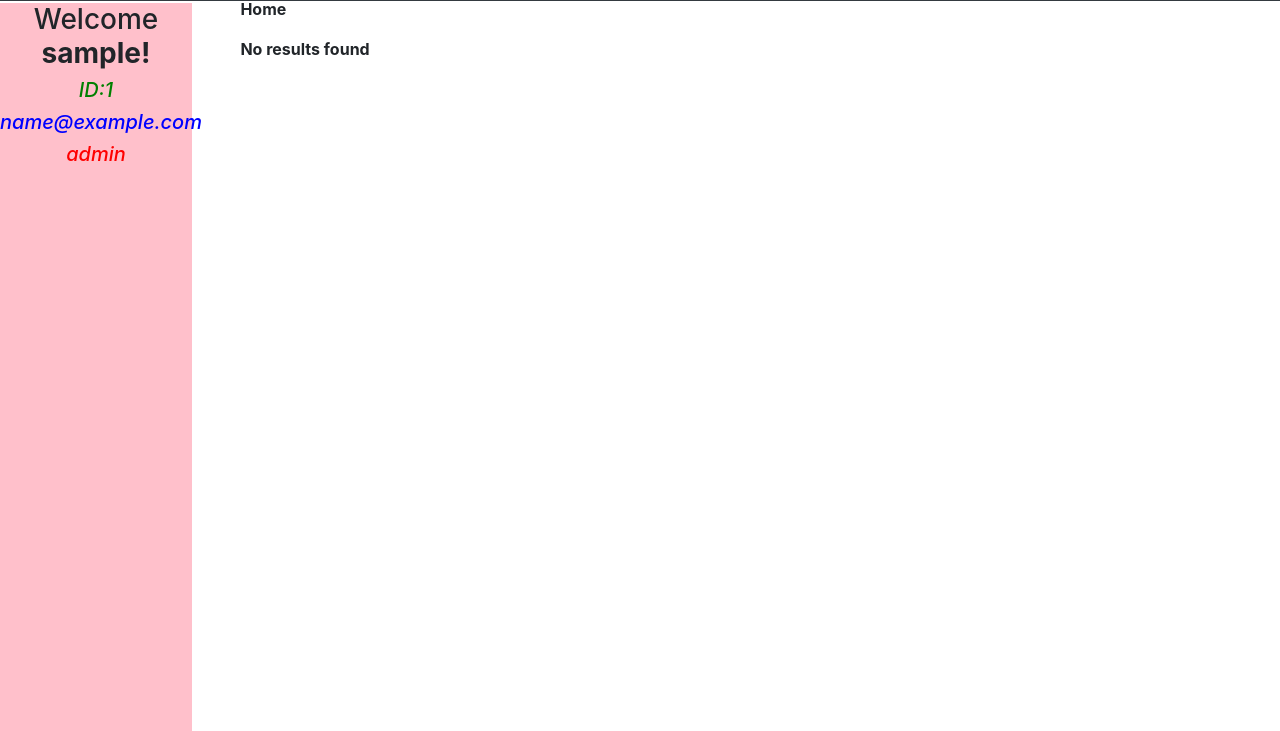
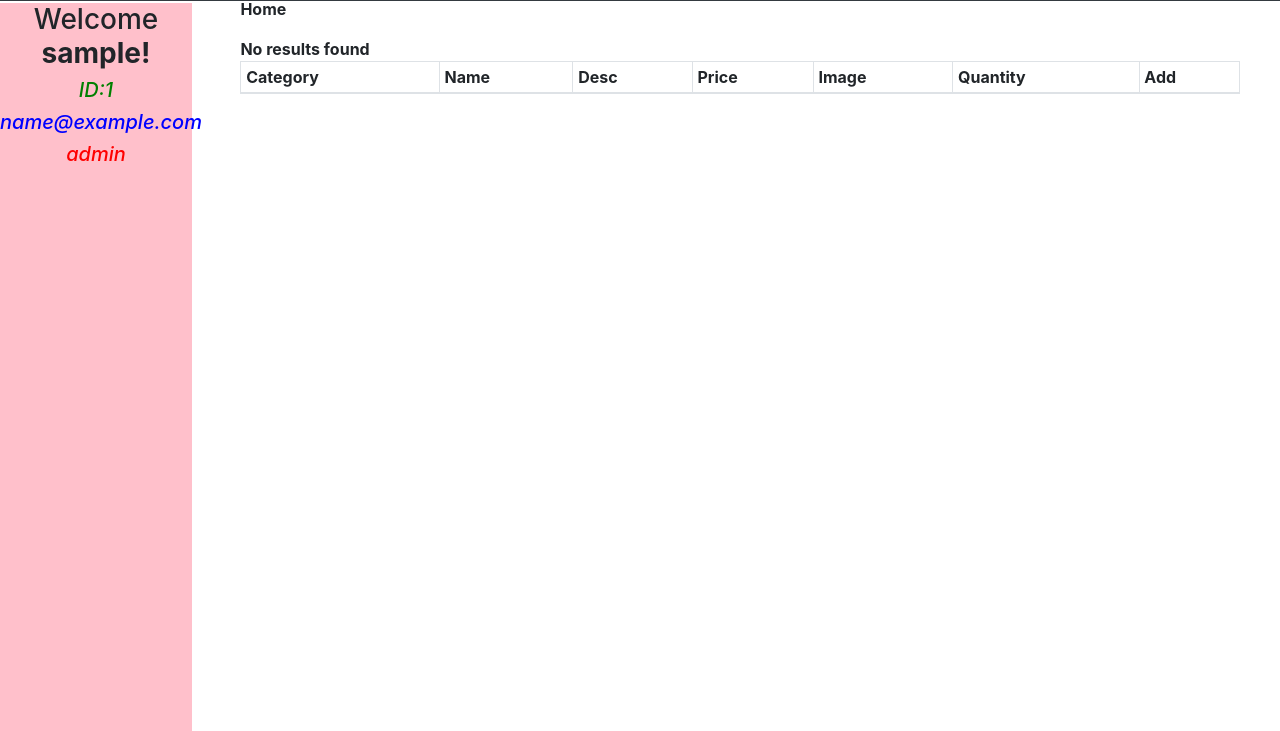
Before and after one commit to SS-2020/spider_task3, a PHP site: page /buyer.php in a window 1280 px wide. Shown: the part 69-800 px from the top of the page. Run offline with PHP 8.4, Linux system fonts and the light colour scheme; the visitor is signed in with stand-in values (Sample User, id 1); tables that the repository leaves empty or names only in its code hold one stand-in row (values such as "Sample post"); lists and menus that the app fills with data are empty; some libraries are stand-ins or nearby versions.

Commit message:
updated tabular mode

```diff
--- a/buyer.php
+++ b/buyer.php
@@ -66,11 +66,6 @@ else if(isset($_POST['buy'])){
 	#number{
 		width:3em;
 	}
-	td{
-		paddig:10px;
-		border: solid black 2px;
-		text-align: center;
-	}
 	#head{
 		border:none;
 		font-size:20px;
@@ -131,14 +126,24 @@ else if(isset($_POST['buy'])){
   <div class="tab-content" style="padding:10px;">
     <div id="home">
 	<p>Home</p>
+	<table class="table table-striped table-bordered table-sm"  style="width:1000px;">
+	<thead>
+		<th class="th-sm">Category</th>
+		<th class="th-sm">Name</th>
+		<th class="th-sm">Desc</th>
+		<th class="th-sm">Price</th>
+		<th class="th-sm">Image</th>
+		<th class="th-sm">Quantity</th>
+		<th class="th-sm">Add</th>
+	</thead>
+	<tbody>
       <?php
-			echo "<table id='gallery'>";
 			$count=$numrow=0;
 			$check="";
 			$query1="SELECT id,type,itemname,description,quantity,price,image,uid FROM items GROUP BY type";
 			if(isset($_POST["btnsearch"])){
 				$find=trim($_POST["find"]);
-				$query1="SELECT id,type,itemname,description,quantity,price,image,uid FROM items WHERE itemname LIKE '%{$find}%' OR description LIKE '%{$find}%' GROUP BY type";
+				$query1="SELECT id,type,itemname,description,quantity,price,image,uid FROM items WHERE type LIKE '%{$find}%' OR itemname LIKE '%{$find}%' OR description LIKE '%{$find}%' GROUP BY type";
 			}
 			$result1= mysqli_query($link,$query1);
 			$numrow=0;
@@ -149,8 +154,6 @@ else if(isset($_POST['buy'])){
 				$numrow=0;
 				$msg="";
 				$type=$data["type"];
-				if($check!=$type)
-					echo "<tr><td id='head'>$type</td></tr><tr>";
 				$iid=$data["id"];
 				$name=$data["itemname"];
 				$quan=$data["quantity"];
@@ -160,17 +163,20 @@ else if(isset($_POST['buy'])){
 				$uid=$data["uid"];
 				$iscart=mysqli_query($link,"SELECT * FROM cart WHERE iid='$iid' AND bid='$id'");
 				$numrow=mysqli_num_rows($iscart);
-				echo "<td><a target='_blank' href='viewimg.php?iid=$iid'><img src='".$image."' width='100' height='100'/></a>
-						<br><b>$name</b>
-						<br>Rs.$price";
+				echo "<td>$type</td>
+						<td>$name</td>
+						<td>$desc</td>
+						<td>$price</td>
+						<td><a target='_blank' href='viewimg.php?iid=$iid'><img src='".$image."' width='100' height='100'/></a>";
+
 				if($quan=='0')
 				{
 					$msg="Currently unavailable";
-					echo "<br>$msg";
+					echo "<td>$msg</td>";
 				}else{
-					echo "<br>$msg";
+					echo "<td>$quan</td>";
 					if($numrow==0){ ?>
-						<form method="post" action="<?php echo htmlspecialchars($_SERVER["PHP_SELF"]); ?>">
+						<td><form method="post" action="<?php echo htmlspecialchars($_SERVER["PHP_SELF"]); ?>">
 							<input type='hidden' name='iid' value='<?php echo $iid;?>'>
 							<input type='hidden' name='sid' value='<?php echo $uid;?>'>
 							<input type='number' id="number" name='no' min='1' max='<?php echo $quan;?>' required>
@@ -178,28 +184,34 @@ else if(isset($_POST['buy'])){
 							<div class='form-group'>
 							<button class='btn-primary' name='cart' >Add to Cart</button>
 							</div>
-						</form>
+						</form></td>
 							<?php }else{ ?>
-							<div class='form-group'>
+							<td><div class='form-group'>
 								<button class='btn-primary' name='gotocart' onclick="fcart();">Go to Cart</button>
-							</div>
+							</div></td>
 				<?php } }?>
 						<?php
-					echo "</td>";
+					echo "</tr>";
 				$check=$type;
-				$count++;
-				if($count >=4){
-					echo "</tr><tr>";
-					$count = 0;
-				}
 			}
-			echo"</table>";
 			?>
+			</tbody>
+			</table>
 	</div>
 	<div id="cart">
 		<p>CART</p>
+		<table class="table table-striped table-bordered table-sm"  style="width:1000px;">
+		<thead>
+			<th class="th-sm">Category</th>
+			<th class="th-sm">Name</th>
+			<th class="th-sm">Desc</th>
+			<th class="th-sm">Price</th>
+			<th class="th-sm">Image</th>
+			<th class="th-sm">Quantity</th>
+			<th class="th-sm">Buy</th>
+		</thead>
+		<tbody>
 		<span><?php
-			echo "<table id='gallery'>";
 			$count = 0;
 			$check="";
 			$sql="SELECT iid,quantity FROM cart WHERE bid='$id'";
@@ -216,24 +228,24 @@ else if(isset($_POST['buy'])){
 				$result2= mysqli_query($link,$query2);
 				while($data=mysqli_fetch_assoc($result2)) {
 					$type=$data["type"];
-					if($check!=$type)
-						echo "<tr><td id='head'>$type</td></tr><tr>";
 						$name=$data["itemname"];
 						$price=$data["price"];
 						$desc=$data["description"];
 						$available=$data["quantity"];
 						$image=$data["image"];
 						$uid=$data["uid"];
-						echo "<td><a target='_blank' href='viewimg.php?iid=$iid'><img src='".$image."' width='100' height='100'/></a>
-						<br><b>$name</b>
-						<br>Rs.$price";
+						echo "<tr><td>$type</td>
+						<td>$name</td>
+						<td>$desc</td>
+						<td>Rs.$price</td>
+						<td><a target='_blank' href='viewimg.php?iid=$iid'><img src='".$image."' width='100' height='100'/></a></td>";
 						if($quan=='0')
 						{	$msg="Currently unavailable";
-							echo "<br>$msg";}
+							echo "<td>$msg</td>";}
 						else{
-							echo "<br>$msg";
+							echo "<td>$quan</td>";
 				?>
-						<form method="post" action="<?php echo htmlspecialchars($_SERVER["PHP_SELF"]); ?>">
+						<td><form method="post" action="<?php echo htmlspecialchars($_SERVER["PHP_SELF"]); ?>">
 							<input type='hidden' name='iid' value='<?php echo $iid;?>'>
 							<input type='hidden' name='name' value='<?php echo $name;?>'>
 							<input type='hidden' name='sid' value='<?php echo $uid;?>'>
@@ -242,20 +254,32 @@ else if(isset($_POST['buy'])){
 							<div class='form-group'>
 								<br><button class='btn-primary' name='buy'>Buy Now</button>
 							</div>
-						</form>
+						</form></td>
 						<?php }
+						echo "</tr>";
 					}
 			}
-			echo"</table>";
 			?></span>
+			</tbody>
+			</table>
 	</div>
 	<div id="purchases">
 		<p>Your past orders</p>
+		<table class="table table-striped table-bordered table-sm"  style="width:1000px;">
+		<thead>
+			<th class="th-sm">Category</th>
+			<th class="th-sm">Name</th>
+			<th class="th-sm">Desc</th>
+			<th class="th-sm">Price</th>
+			<th class="th-sm">Image</th>
+			<th class="th-sm">Quantity</th>
+			<th class="th-sm">Date</th>
+		</thead>
+		<tbody>
 		<span><?php
-			echo "<table id='gallery'>";
 			$count = 0;
 			$check="";
-			$sql="SELECT iid,quantity FROM purchase WHERE buname='$uname'";
+			$sql="SELECT iid,quantity,at FROM purchase WHERE buname='$uname'";
 			$ans=mysqli_query($link,$sql);
 			$numrow=0;
 			$numrow=mysqli_num_rows($ans);
@@ -264,25 +288,27 @@ else if(isset($_POST['buy'])){
 			while($item=mysqli_fetch_assoc($ans)) {
 				$iid=$item["iid"];
 				$quan=$item["quantity"];
+				$at=$item["at"];
 				$query2="SELECT type,itemname,description,quantity,price,image,uid FROM items WHERE id='$iid' GROUP BY type";
 				$result2= mysqli_query($link,$query2);
 				while($data=mysqli_fetch_assoc($result2)) {
 					$type=$data["type"];
-					if($check!=$type)
-						echo "<tr><td id='head'>$type</td></tr><tr>";
 						$name=$data["itemname"];
 						$price=$data["price"];
 						$desc=$data["description"];
-						$available=$data["quantity"];
 						$image=$data["image"];
-						$uid=$data["uid"];
-						echo "<td><a target='_blank' href='viewimg.php?iid=$iid'><img src='".$image."' width='100' height='100'/></a>
-						<br><b>$name</b>
-						<br>$quan
-						<br>Rs.$price";
+						echo "<tr><td>$type</td>
+						<td>$name</td>
+						<td>$desc</td>
+						<td>Rs.$price</td>
+						<td><a target='_blank' href='viewimg.php?iid=$iid'><img src='".$image."' width='100' height='100'/></a></td>
+						<td>$quan</td>
+						<td>$at</td></tr>";
 				}
 			}
 			?></span>
+			</tbody>
+			</table>
 	</div>
   </div>
      <script src="https://code.jquery.com/jquery-3.2.1.slim.min.js" integrity="sha384-KJ3o2DKtIkvYIK3UENzmM7KCkRr/rE9/Qpg6aAZGJwFDMVNA/GpGFF93hXpG5KkN"
--- a/graph.php
+++ b/graph.php
@@ -11,7 +11,7 @@ while($row = mysqli_fetch_array($result))
   $total_sale += $row{'number'};
 }
 mysqli_data_seek($result,0);
-putenv('GDFONTPATH=Fonts');
+putenv('GDFONTPATH=' . realpath('.'));
 $font = 'fonts/arial.ttf';
 //putenv('GDFONTPATH=' . realpath('.'));
 //$font = "Arial";
@@ -42,5 +42,5 @@ ImageTTFText($image, 12, 0, 250+100*$bar_unit, $y+($bar_height/2), $black, "font
 $y = $y + ($bar_height * 1.5);
 }
 header("Content-Type: image/jpeg");
-imagejpeg($image);
+imagejpeg($image,"pictures/graph.jpeg");
 imagedestroy($image);
```
Also changed, not shown: seller.php (+27 -20 lines), pictures/graph.jpeg (added), pictures/graph.jpg (added), pictures/original1.3965499.2.jpg (added).
